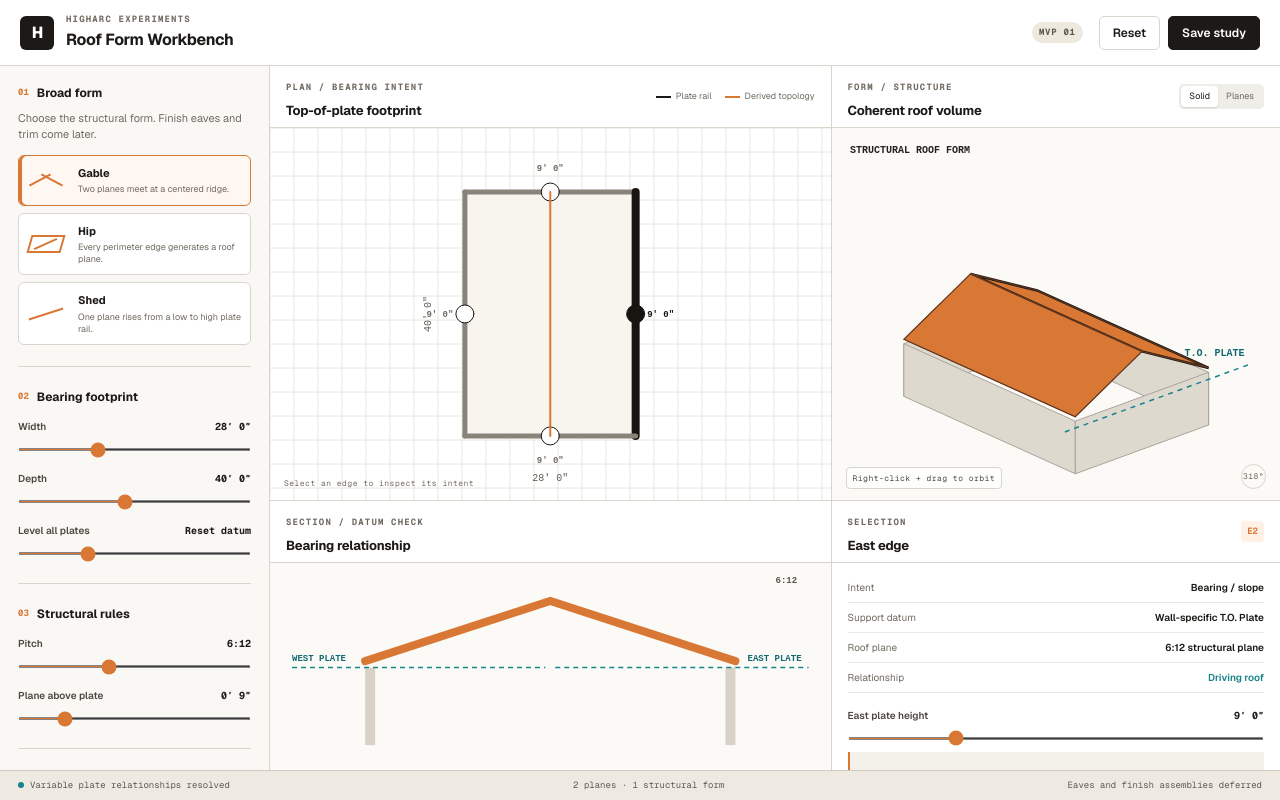
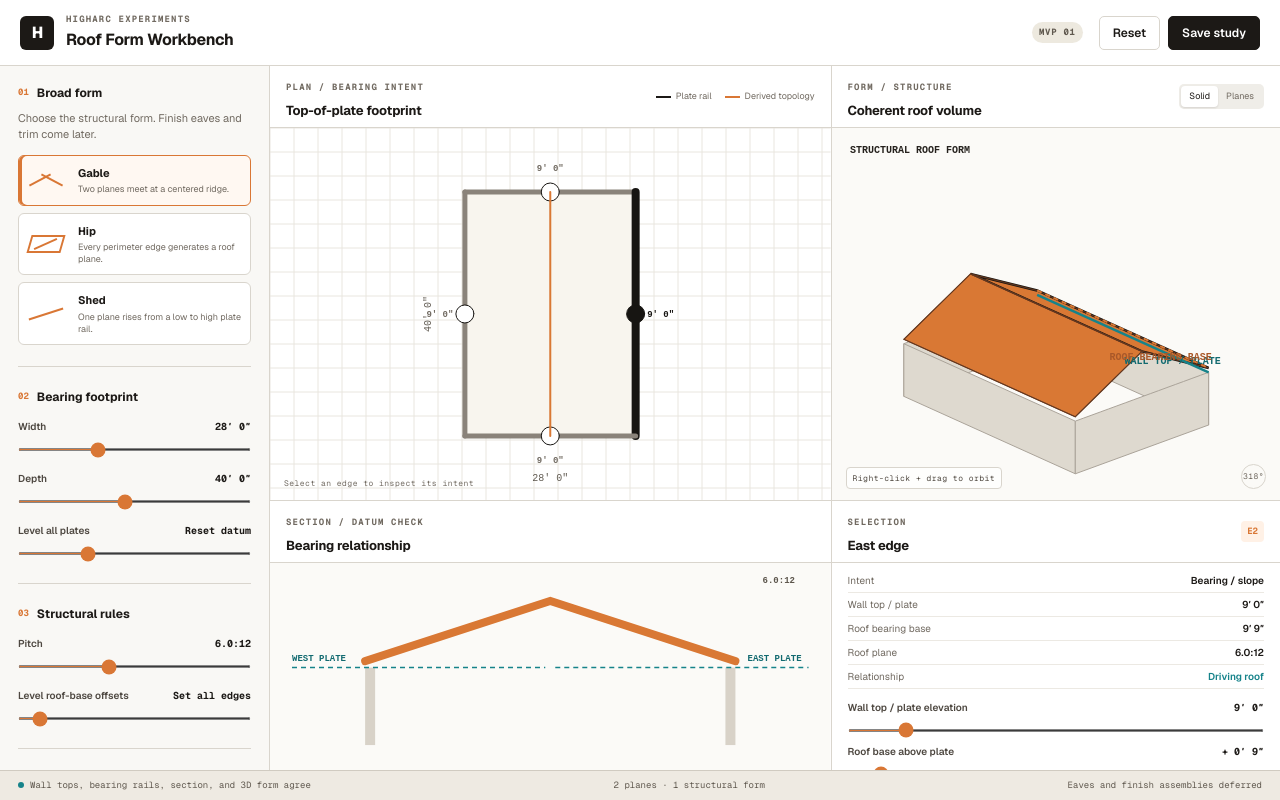
Before and after one commit to abrahamdrechsler/roof-form-workbench, a Next.js app: page / in a window 1280 px wide. Built offline with nearby package versions, Linux system fonts and the light colour scheme.

Commit message:
Make roof bearing model internally consistent

```diff
--- a/app/globals.css
+++ b/app/globals.css
@@ -478,13 +478,13 @@ canvas {
 
 .property-list {
   margin: 0;
-  padding: 10px 16px;
+  padding: 6px 16px;
 }
 
 .property-list div {
   display: flex;
   justify-content: space-between;
-  padding: 7px 0;
+  padding: 4px 0;
   border-bottom: 1px solid #ece9e3;
   font-size: 10px;
 }
@@ -512,6 +512,13 @@ canvas {
 
 .edge-height-control .range-control {
   margin-top: 5px;
+}
+
+.relationship-note {
+  margin-top: 8px;
+  color: var(--muted);
+  font-size: 9px;
+  line-height: 1.35;
 }
 
 .derived-block {
--- a/app/page.tsx
+++ b/app/page.tsx
@@ -101,15 +101,12 @@ function drawPolygon(
 
 function solveGable(
   buildingWidth: number,
-  westPlate: number,
-  eastPlate: number,
-  heelHeight: number,
+  westBase: number,
+  eastBase: number,
   pitch: number,
 ) {
   const halfWidth = buildingWidth / 2;
   const slope = Math.max(pitch / 12, 0.001);
-  const westBase = westPlate + heelHeight;
-  const eastBase = eastPlate + heelHeight;
   const rawRidgeX = (eastBase - westBase) / (2 * slope);
   const ridgeX = Math.max(-halfWidth, Math.min(halfWidth, rawRidgeX));
   const ridgeElevation = westBase + slope * (ridgeX + halfWidth);
@@ -126,21 +123,21 @@ function makeRoofFaces(
   kind: RoofKind,
   buildingWidth: number,
   buildingDepth: number,
-  plateHeights: number[],
-  heelHeight: number,
+  bearingElevations: number[],
   pitch: number,
+  roofResolved: boolean,
 ) {
+  if (!roofResolved) return [];
   const w = buildingWidth / 2;
   const d = buildingDepth / 2;
-  const northBase = plateHeights[0] + heelHeight;
-  const eastBase = plateHeights[1] + heelHeight;
-  const southBase = plateHeights[2] + heelHeight;
-  const westBase = plateHeights[3] + heelHeight;
+  const northBase = bearingElevations[0];
+  const eastBase = bearingElevations[1];
+  const southBase = bearingElevations[2];
+  const westBase = bearingElevations[3];
   const gable = solveGable(
     buildingWidth,
-    plateHeights[3],
-    plateHeights[1],
-    heelHeight,
+    westBase,
+    eastBase,
     pitch,
   );
   const faces: RoofFace[] = [];
@@ -173,7 +170,7 @@ function makeRoofFaces(
   }
 
   if (kind === "hip") {
-    const base = (northBase + eastBase + southBase + westBase) / 4;
+    const base = northBase;
     const ridge = base + w * (pitch / 12);
     const ridgeEnd = Math.max(0, d - w);
     faces.push(
@@ -243,7 +240,9 @@ export default function Home() {
   const [buildingWidth, setBuildingWidth] = useState(28);
   const [buildingDepth, setBuildingDepth] = useState(40);
   const [plateHeights, setPlateHeights] = useState([9, 9, 9, 9]);
-  const [heelHeight, setHeelHeight] = useState(0.75);
+  const [bearingOffsets, setBearingOffsets] = useState([
+    0.75, 0.75, 0.75, 0.75,
+  ]);
   const [pitch, setPitch] = useState(6);
   const [selectedEdge, setSelectedEdge] = useState(1);
   const [selectedPlane, setSelectedPlane] = useState("east-plane");
@@ -265,23 +264,33 @@ export default function Home() {
   const didOrbit = useRef(false);
 
   const roles = PRESETS[roofKind].roles;
+  const bearingElevations = plateHeights.map(
+    (height, index) => height + bearingOffsets[index],
+  );
+  const effectivePitch =
+    roofKind === "shed"
+      ? (Math.abs(bearingElevations[1] - bearingElevations[3]) /
+          buildingWidth) *
+        12
+      : pitch;
   const gableSolution = solveGable(
     buildingWidth,
-    plateHeights[3],
-    plateHeights[1],
-    heelHeight,
-    pitch,
+    bearingElevations[3],
+    bearingElevations[1],
+    effectivePitch,
   );
+  const hipBearingSpread =
+    Math.max(...bearingElevations) - Math.min(...bearingElevations);
+  const hipVariableConflict = roofKind === "hip" && hipBearingSpread > 0.01;
+  const roofResolved =
+    roofKind === "hip" ? !hipVariableConflict : gableSolution.resolved;
   const ridgeElevation =
     roofKind === "shed"
-      ? Math.max(plateHeights[1], plateHeights[3]) + heelHeight
+      ? Math.max(bearingElevations[1], bearingElevations[3])
       : roofKind === "gable"
         ? gableSolution.ridgeElevation
-        : plateHeights.reduce((sum, height) => sum + height, 0) / 4 +
-          heelHeight +
+        : bearingElevations[0] +
           (buildingWidth / 2) * (pitch / 12);
-  const variablePlates = new Set(plateHeights).size > 1;
-  const hipVariableConflict = roofKind === "hip" && variablePlates;
   const selectedRole = roles[selectedEdge];
   const selectedDrivesRoof =
     selectedRole === "bearing" ||
@@ -293,7 +302,7 @@ export default function Home() {
     setBuildingWidth(28);
     setBuildingDepth(40);
     setPlateHeights([9, 9, 9, 9]);
-    setHeelHeight(0.75);
+    setBearingOffsets([0.75, 0.75, 0.75, 0.75]);
     setPitch(6);
     setSelectedEdge(1);
     setSelectedPlane("east-plane");
@@ -307,15 +316,20 @@ export default function Home() {
     setPlateHeights((current) =>
       current.map((height, index) => (index === selectedEdge ? value : height)),
     );
-    if (roofKind === "shed" && (selectedEdge === 1 || selectedEdge === 3)) {
-      const opposite = selectedEdge === 1 ? plateHeights[3] : plateHeights[1];
-      const derivedPitch = (Math.abs(value - opposite) / buildingWidth) * 12;
-      setPitch(Math.max(1, Math.min(14, Math.round(derivedPitch))));
-    }
   };
 
   const setAllPlateHeights = (value: number) => {
     setPlateHeights([value, value, value, value]);
+  };
+
+  const setSelectedBearingOffset = (value: number) => {
+    setBearingOffsets((current) =>
+      current.map((offset, index) => (index === selectedEdge ? value : offset)),
+    );
+  };
+
+  const setAllBearingOffsets = (value: number) => {
+    setBearingOffsets([value, value, value, value]);
   };
 
   const setAuthoredPitch = (value: number) => {
@@ -323,7 +337,12 @@ export default function Home() {
     if (roofKind === "shed") {
       setPlateHeights((current) =>
         current.map((height, index) =>
-          index === 1 ? current[3] + buildingWidth * (value / 12) : height,
+          index === 1
+            ? current[3] +
+              bearingOffsets[3] +
+              buildingWidth * (value / 12) -
+              bearingOffsets[1]
+            : height,
         ),
       );
     }
@@ -402,7 +421,15 @@ export default function Home() {
     context.strokeStyle = "#d97834";
     context.lineWidth = 2;
     context.beginPath();
-    if (roofKind === "gable") {
+    if (!roofResolved) {
+      context.setLineDash([7, 5]);
+      context.strokeRect(left + 9, top + 9, rectWidth - 18, rectHeight - 18);
+      context.setLineDash([]);
+      context.fillStyle = "#b45427";
+      context.font = "700 9px monospace";
+      context.textAlign = "center";
+      context.fillText("UNRESOLVED SUPPORTS", width / 2, middle);
+    } else if (roofKind === "gable") {
       const ridgePlanX =
         left + ((gableSolution.ridgeX + buildingWidth / 2) / buildingWidth) * rectWidth;
       context.moveTo(ridgePlanX, top);
@@ -442,6 +469,7 @@ export default function Home() {
     gableSolution.ridgeX,
     plateHeights,
     roofKind,
+    roofResolved,
     selectedEdge,
   ]);
 
@@ -471,20 +499,50 @@ export default function Home() {
     context.fillRect(0, 0, width, height);
     const w = buildingWidth / 2;
     const d = buildingDepth / 2;
+    const roofHeightAtX = (x: number) => {
+      if (roofKind === "shed") {
+        const t = (x + w) / buildingWidth;
+        return (
+          bearingElevations[3] +
+          (bearingElevations[1] - bearingElevations[3]) * t
+        );
+      }
+      if (x <= gableSolution.ridgeX) {
+        return (
+          bearingElevations[3] +
+          (x + w) * (Math.max(effectivePitch, 0.001) / 12)
+        );
+      }
+      return (
+        bearingElevations[1] +
+        (w - x) * (Math.max(effectivePitch, 0.001) / 12)
+      );
+    };
+    const endWall = (edge: 0 | 2) => {
+      const z = edge === 0 ? -d : d;
+      const wallHeight = plateHeights[edge];
+      const top: Point3[] = [];
+      for (let index = 0; index <= 16; index += 1) {
+        const x = w - (index / 16) * buildingWidth;
+        const clippedHeight =
+          roofResolved && roofKind !== "hip"
+            ? Math.min(wallHeight, roofHeightAtX(x))
+            : wallHeight;
+        top.push({ x, y: clippedHeight, z });
+      }
+      return [
+        { x: -w, y: 0, z },
+        { x: w, y: 0, z },
+        ...top,
+      ];
+    };
 
     if (showWalls) {
       const wallFaces = [
         {
-          height: plateHeights[0],
-          points: [
-            { x: w, y: 0, z: -d },
-            { x: -w, y: 0, z: -d },
-            { x: -w, y: plateHeights[0], z: -d },
-            { x: w, y: plateHeights[0], z: -d },
-          ],
+          points: endWall(0),
         },
         {
-          height: plateHeights[1],
           points: [
             { x: w, y: 0, z: -d },
             { x: w, y: plateHeights[1], z: -d },
@@ -493,16 +551,9 @@ export default function Home() {
           ],
         },
         {
-          height: plateHeights[2],
-          points: [
-          { x: -w, y: 0, z: d },
-          { x: w, y: 0, z: d },
-            { x: w, y: plateHeights[2], z: d },
-            { x: -w, y: plateHeights[2], z: d },
-          ],
+          points: endWall(2),
         },
         {
-          height: plateHeights[3],
           points: [
             { x: -w, y: 0, z: d },
             { x: -w, y: plateHeights[3], z: d },
@@ -539,9 +590,9 @@ export default function Home() {
       roofKind,
       buildingWidth,
       buildingDepth,
-      plateHeights,
-      heelHeight,
-      pitch,
+      bearingElevations,
+      effectivePitch,
+      roofResolved,
     ).sort(
       (a, b) =>
         a.points.reduce(
@@ -581,21 +632,68 @@ export default function Home() {
       );
     }
 
+    if (!roofResolved) {
+      context.fillStyle = "#b45427";
+      context.font = "700 10px monospace";
+      context.fillText("ROOF FORM UNRESOLVED", 18, 44);
+      context.fillStyle = "#716a61";
+      context.font = "500 9px monospace";
+      context.fillText("Bearing rails do not define one continuous solid.", 18, 60);
+    }
+
     if (showDatums) {
-      const datumHeight = plateHeights[selectedEdge];
-      const start = project({ x: -w - 4, y: datumHeight, z: d + 2 });
-      const end = project({ x: w + 7, y: datumHeight, z: d + 2 });
-      context.setLineDash([5, 5]);
+      const edgePoints = (edge: number, elevation: number): Point3[] => {
+        if (edge === 0)
+          return [
+            { x: -w, y: elevation, z: -d },
+            { x: w, y: elevation, z: -d },
+          ];
+        if (edge === 1)
+          return [
+            { x: w, y: elevation, z: -d },
+            { x: w, y: elevation, z: d },
+          ];
+        if (edge === 2)
+          return [
+            { x: w, y: elevation, z: d },
+            { x: -w, y: elevation, z: d },
+          ];
+        return [
+          { x: -w, y: elevation, z: d },
+          { x: -w, y: elevation, z: -d },
+        ];
+      };
+      const plateRail = edgePoints(selectedEdge, plateHeights[selectedEdge]).map(project);
       context.strokeStyle = "#16838a";
-      context.lineWidth = 1.5;
+      context.lineWidth = 2.5;
       context.beginPath();
-      context.moveTo(start.x, start.y);
-      context.lineTo(end.x, end.y);
+      context.moveTo(plateRail[0].x, plateRail[0].y);
+      context.lineTo(plateRail[1].x, plateRail[1].y);
+      context.stroke();
+      context.fillStyle = "#126a70";
+      context.font = "600 10px monospace";
+      context.fillText("WALL TOP / PLATE", plateRail[1].x - 84, plateRail[1].y - 8);
+
+      if (selectedDrivesRoof) {
+        const bearingRail = edgePoints(
+          selectedEdge,
+          bearingElevations[selectedEdge],
+        ).map(project);
+        context.setLineDash([5, 4]);
+        context.strokeStyle = "#d97834";
+        context.lineWidth = 2;
+        context.beginPath();
+        context.moveTo(bearingRail[0].x, bearingRail[0].y);
+        context.lineTo(bearingRail[1].x, bearingRail[1].y);
         context.stroke();
         context.setLineDash([]);
-      context.fillStyle = "#126a70";
-      context.font = "600 10px monospace";
-      context.fillText("T.O. PLATE", end.x - 66, end.y - 8);
+        context.fillStyle = "#a95829";
+        context.fillText(
+          "ROOF BEARING BASE",
+          bearingRail[1].x - 99,
+          bearingRail[1].y - 8,
+        );
+      }
     }
 
     context.fillStyle = "#25211d";
@@ -604,12 +702,15 @@ export default function Home() {
   }, [
     buildingDepth,
     buildingWidth,
-    heelHeight,
+    bearingElevations,
+    effectivePitch,
+    gableSolution.ridgeX,
     orbit,
-    pitch,
     plateHeights,
+    roofResolved,
     roofKind,
     selectedEdge,
+    selectedDrivesRoof,
     selectedPlane,
     showDatums,
     showTopology,
@@ -623,14 +724,19 @@ export default function Home() {
     if (!ready) return;
     const { context, width, height } = ready;
     const floor = height - 25;
-    const sy = (height - 50) / (ridgeElevation + 1.5);
+    const maxElevation = Math.max(
+      ridgeElevation,
+      ...plateHeights,
+      ...bearingElevations,
+    );
+    const sy = (height - 50) / (maxElevation + 1.5);
     const sx = (width - 58) / (buildingWidth + 10);
     const x = (value: number) => width / 2 + value * sx;
     const y = (value: number) => floor - value * sy;
     const westPlate = plateHeights[3];
     const eastPlate = plateHeights[1];
-    const westBase = westPlate + heelHeight;
-    const eastBase = eastPlate + heelHeight;
+    const westBase = bearingElevations[3];
+    const eastBase = bearingElevations[1];
 
     context.fillStyle = "#fbfaf7";
     context.fillRect(0, 0, width, height);
@@ -659,6 +765,7 @@ export default function Home() {
     context.stroke();
     context.setLineDash([]);
 
+    if (roofResolved) {
       context.strokeStyle = "#d97834";
       context.lineWidth = 8;
       context.lineCap = "round";
@@ -677,21 +784,34 @@ export default function Home() {
         context.lineTo(x(buildingWidth / 2), y(eastBase));
       }
       context.stroke();
+    } else {
+      context.fillStyle = "#b45427";
+      context.font = "700 10px monospace";
+      context.fillText("NO CONTINUOUS ROOF SECTION", width / 2 - 83, 28);
+      context.fillStyle = "#716a61";
+      context.font = "500 9px monospace";
+      context.fillText(
+        "Resolve bearing-base elevations before generating the solid.",
+        width / 2 - 151,
+        44,
+      );
+    }
 
     context.fillStyle = "#126a70";
     context.font = "600 9px monospace";
     context.fillText("WEST PLATE", 22, y(westPlate) - 7);
     context.fillText("EAST PLATE", width - 83, y(eastPlate) - 7);
     context.fillStyle = "#5c554c";
-    context.fillText(`${pitch}:12`, width - 55, 20);
+    context.fillText(`${effectivePitch.toFixed(1)}:12`, width - 68, 20);
   }, [
+    bearingElevations,
     buildingWidth,
+    effectivePitch,
     gableSolution.ridgeElevation,
     gableSolution.ridgeX,
-    heelHeight,
-    pitch,
     plateHeights,
     ridgeElevation,
+    roofResolved,
     roofKind,
   ]);
 
@@ -713,7 +833,12 @@ export default function Home() {
     if (kind === "shed") {
       setPlateHeights((current) =>
         current.map((height, index) =>
-          index === 1 ? current[3] + buildingWidth * (pitch / 12) : height,
+          index === 1
+            ? current[3] +
+              bearingOffsets[3] +
+              buildingWidth * (pitch / 12) -
+              bearingOffsets[1]
+            : height,
         ),
       );
     }
@@ -795,22 +920,25 @@ export default function Home() {
           <div className="control-section">
             <ControlHeading number="03" title="Structural rules" />
             <Range
-              label="Pitch"
-              value={pitch}
+              label={roofKind === "shed" ? "Target pitch" : "Pitch"}
+              value={roofKind === "shed" ? effectivePitch : pitch}
               min={1}
               max={14}
-              step={1}
-              output={`${pitch}:12`}
+              step={0.5}
+              output={`${effectivePitch.toFixed(1)}:12`}
               onChange={setAuthoredPitch}
             />
             <Range
-              label="Plane above plate"
-              value={heelHeight}
-              min={0.25}
-              max={3}
+              label="Level roof-base offsets"
+              value={
+                bearingOffsets.reduce((sum, offset) => sum + offset, 0) /
+                bearingOffsets.length
+              }
+              min={0}
+              max={12}
               step={0.25}
-              output={feetInches(heelHeight)}
-              onChange={setHeelHeight}
+              output="Set all edges"
+              onChange={setAllBearingOffsets}
             />
           </div>
 
@@ -861,7 +989,11 @@ export default function Home() {
           <ViewPanel
             className="form-panel"
             eyebrow="FORM / STRUCTURE"
-            title="Coherent roof volume"
+            title={
+              roofResolved
+                ? "Coherent roof volume"
+                : "No coherent roof volume"
+            }
             extra={
               <div className="view-tabs">
                 <button className="active">Solid</button>
@@ -934,7 +1066,7 @@ export default function Home() {
           <ViewPanel
             className="section-panel"
             eyebrow="SECTION / DATUM CHECK"
-            title="Bearing relationship"
+            title={roofResolved ? "Bearing relationship" : "Constraint conflict"}
           >
             <canvas
               ref={sectionRef}
@@ -950,41 +1082,63 @@ export default function Home() {
           >
             <dl className="property-list">
               <div><dt>Intent</dt><dd>{roleLabel(roles[selectedEdge])}</dd></div>
-              <div><dt>Support datum</dt><dd>Wall-specific T.O. Plate</dd></div>
-              <div><dt>Roof plane</dt><dd>{pitch}:12 structural plane</dd></div>
+              <div>
+                <dt>Wall top / plate</dt>
+                <dd>{feetInches(plateHeights[selectedEdge])}</dd>
+              </div>
+              <div>
+                <dt>Roof bearing base</dt>
+                <dd>
+                  {selectedDrivesRoof
+                    ? feetInches(bearingElevations[selectedEdge])
+                    : "Not a support"}
+                </dd>
+              </div>
+              <div>
+                <dt>Roof plane</dt>
+                <dd>
+                  {roofResolved
+                    ? `${effectivePitch.toFixed(1)}:12`
+                    : "Unresolved"}
+                </dd>
+              </div>
               <div>
                 <dt>Relationship</dt>
-                <dd className={hipVariableConflict ? "warning" : "healthy"}>
-                  {hipVariableConflict
-                    ? "Needs transition"
+                <dd className={!roofResolved ? "warning" : "healthy"}>
+                  {!roofResolved
+                    ? "Contradictory supports"
                     : selectedDrivesRoof
                       ? "Driving roof"
-                      : "Wall only"}
+                      : "Clipped by roof"}
                 </dd>
               </div>
             </dl>
             <div className="edge-height-control">
               <Range
-                label={`${EDGE_LABELS[selectedEdge]} plate height`}
+                label="Wall top / plate elevation"
                 value={plateHeights[selectedEdge]}
                 min={6}
-                max={18}
+                max={30}
                 step={0.25}
                 output={feetInches(plateHeights[selectedEdge])}
                 onChange={setSelectedPlateHeight}
               />
-            </div>
-            <div className="derived-block">
-              <span>DERIVED, NOT AUTHORED</span>
-              <p>
-                {roofKind === "gable"
-                  ? `Ridge shifts ${Math.abs(gableSolution.ridgeX).toFixed(2)}′ ${
-                      gableSolution.ridgeX < 0 ? "west" : "east"
-                    }`
-                  : roofKind === "shed"
-                    ? `Pitch follows ${feetInches(plateHeights[3])} → ${feetInches(plateHeights[1])}`
-                    : "Hip transitions require a compound solver"}
+              {selectedDrivesRoof ? (
+                <Range
+                  label="Roof base above plate"
+                  value={bearingOffsets[selectedEdge]}
+                  min={0}
+                  max={12}
+                  step={0.25}
+                  output={`+ ${feetInches(bearingOffsets[selectedEdge])}`}
+                  onChange={setSelectedBearingOffset}
+                />
+              ) : (
+                <p className="relationship-note">
+                  This wall is clipped by the solved roof; it does not position
+                  the structural form.
                 </p>
+              )}
             </div>
           </ViewPanel>
         </section>
@@ -992,22 +1146,21 @@ export default function Home() {
 
       <footer className="statusbar">
         <span>
-          <i className={hipVariableConflict ? "warning-dot" : "healthy-dot"} />
-          {hipVariableConflict
-            ? "Variable hip plates need an explicit transition"
-            : gableSolution.resolved
-              ? "Variable plate relationships resolved"
-              : "Plate difference exceeds available roof slope"}
+          <i className={!roofResolved ? "warning-dot" : "healthy-dot"} />
+          {!roofResolved
+            ? "No roof solid: bearing-base elevations are contradictory"
+            : "Wall tops, bearing rails, section, and 3D form agree"}
         </span>
         <span>
           {makeRoofFaces(
             roofKind,
             buildingWidth,
             buildingDepth,
-            plateHeights,
-            heelHeight,
-            pitch,
-          ).length} planes · 1 structural form
+            bearingElevations,
+            effectivePitch,
+            roofResolved,
+          ).length}{" "}
+          planes · {roofResolved ? 1 : 0} structural form
         </span>
         <span>Eaves and finish assemblies deferred</span>
       </footer>
```
Lines whose indentation alone changed are shown as unchanged.
